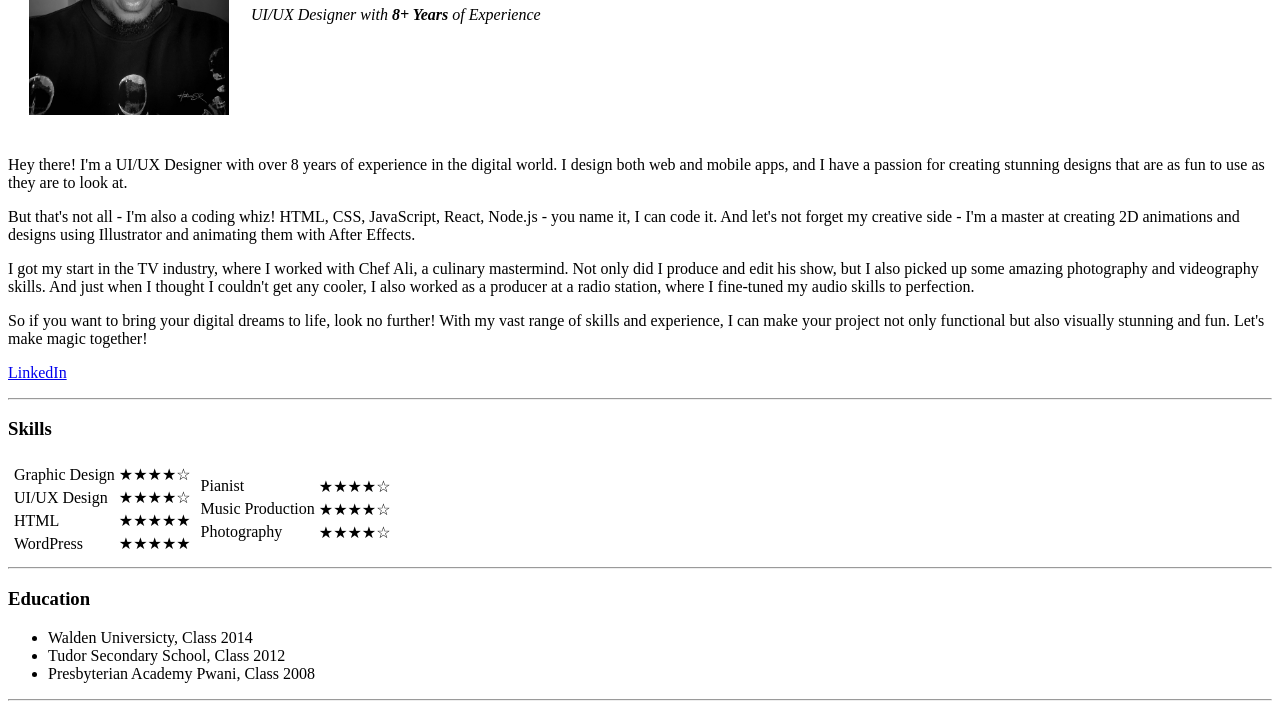
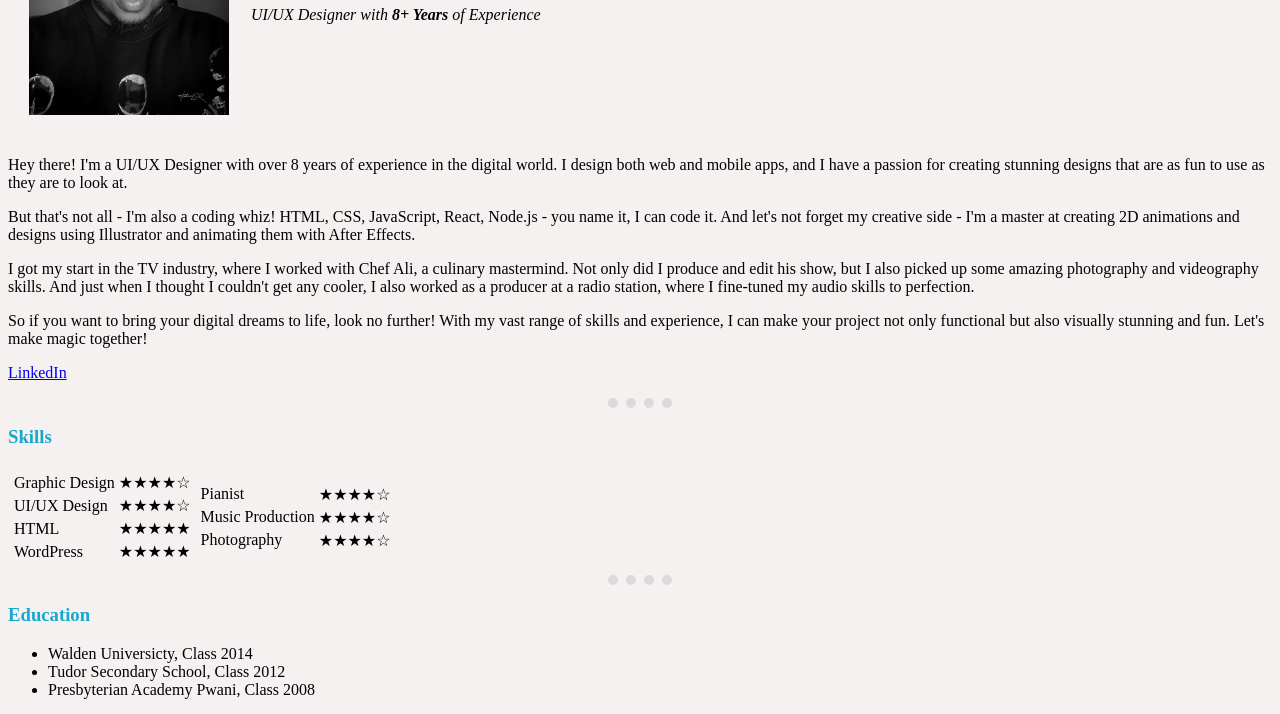
Before and after one commit to HetchSR/cv, a plain HTML site: page index.html in a window 1280 px wide. Shown: the part 181-895 px from the top of the page. Drawn offline with Linux system fonts and the light colour scheme.

Commit message:
Added CSS Folder & File
All styles affecting the html files will be managed by the CSS folder containing CSS files.

```diff
--- /dev/null
+++ b/css/styles.css
@@ -0,0 +1,15 @@
+body {
+      background-color: #F6F1F1;
+  }
+hr {
+      border-color: rgb(218, 218, 218);
+      border-style: dotted none none;
+      border-width: 10px;
+      width: 5%;
+  }
+h1, h2, h3, h4, h5, h6 {
+      color: #19A7CE;
+  }
+
+
+/**** https://colorhunt.co/palette/f6f1f119a7ce146c94000000  this is the color preset's link ****/
--- a/index.html
+++ b/index.html
@@ -3,6 +3,7 @@
 <head>
     <meta charset="UTF-8">
     <title>🤖 Hakeem Salim Riziki </title>
+    <link rel="stylesheet" href="css/styles.css">
 </head>
 
 <body>
```
Also changed, not shown: contact-me.html (+1 -0 lines), work.html (+1 -0 lines).
